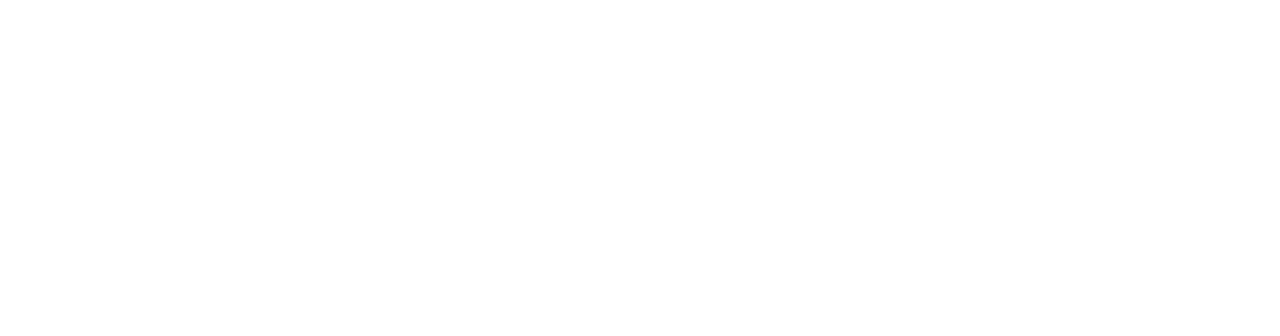
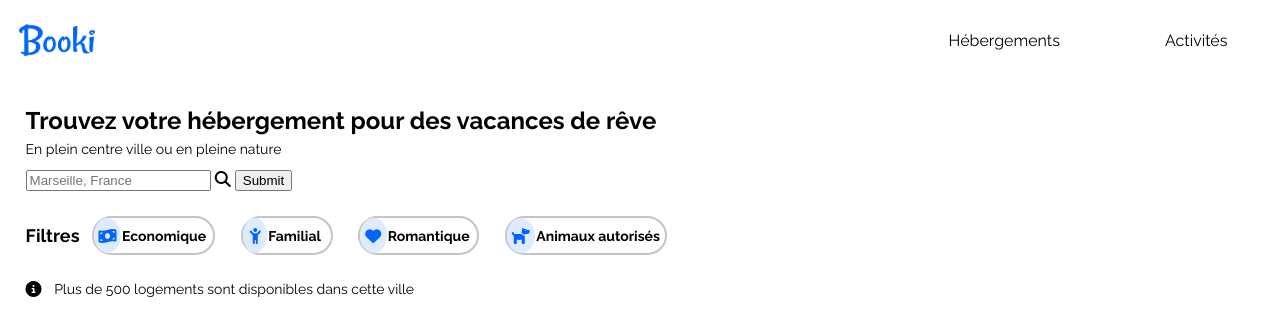
Before and after one commit to Difteria/myBooki01, a plain HTML site: page index.html in a window 1280 px wide. Drawn offline with Linux system fonts and the light colour scheme.

Commit message:
premier ajout du header

```diff
--- a/Styles/styles.css
+++ b/Styles/styles.css
@@ -3,7 +3,127 @@ html{
 }
 body{
     margin: 0;
-    font-family: 'Raleway', sans-serif;
     width: 100%;
     color: black;
+    font-family: 'Raleway', sans-serif;
 }
+header{
+    display: flex;
+    flex-direction: column;
+}
+header .menu_bar{
+    display: flex;
+    flex-direction: row;
+    justify-content: space-between;
+    height: 80px;
+    margin-bottom: 2%;
+}
+header img{
+    width: 120px;
+    height: 50px;
+    align-self: center;
+}
+nav{
+    display: flex;
+    flex-direction: row;
+    justify-content: space-around;
+    width: 30%;
+}
+nav a{
+    text-decoration: none;
+    color: black;
+    display: flex;
+    align-items: center;
+    height: 100%;
+}
+.nav_01{
+    position: relative;
+    height: 100%;
+    padding: 0 5% 0 5%;
+}
+.nav_02{
+    position: relative;
+    height: 100%;
+    padding: 0 5% 0 5%;
+}
+.nav_01:hover a{
+    color: #0065FC;
+}
+.nav_02:hover a{
+    color: #0065FC;
+}
+.nav_01:hover a::before{
+    content: '';
+    position: absolute;
+    left: 0;
+    right: 0;
+    top: 0;
+    height: 3px;
+    width: 100%;
+    background-color: #0065FC;
+}
+.nav_02:hover a::before{
+    content: '';
+    position: absolute;
+    left: 0;
+    right: 0;
+    top: 0;
+    height: 3px;
+    width: 100%;
+    background-color: #0065FC;
+}
+header h1{
+    margin: 0 0 0.5% 2%;
+    font-size: 24px;
+}
+header p{
+    margin: 0 0 0 2%;
+    font-size: 14px;
+}
+form{
+    margin: 1% 0 2% 2%;
+}
+.search_filters{
+    display: flex;
+    flex-direction: row;
+    align-items: center;
+}
+.filter{
+    display: flex;
+    flex-direction: row;
+    justify-content: flex-start;
+    align-items: center;
+    margin: 0 1% 0 1%;
+    border: 2px solid #c4c4c4;
+    border-radius: 20px;
+    box-sizing: border-box;
+}
+.filter span{
+    display: flex;
+    align-items: center;
+    justify-content: center;
+    border-radius: 50%;
+    box-sizing: border-box;
+    height: 35px;
+    width: 35px;
+    color: #0065FC;
+    background-color: #DEEBFF;
+}
+.search_filters h2{
+    margin: 0 0 0 2%;
+    font-size: 18px;
+}
+.filter p{
+    font-weight: 700;
+    width: 100%;
+    margin: 0 1% 0 1%;
+}
+.dispo{
+    display: flex;
+    flex-direction: row;
+    align-items: center;
+    margin: 2% 0 2% 2%;
+}
+.dispo p{
+    margin-left: 1%;
+}
--- a/index.html
+++ b/index.html
@@ -13,7 +13,45 @@
 </head>
 <body>
     <header>
-
+        <div class="menu_bar"> <!-- CSS en flex row en desktop et flex column en mobile -->
+            <img src="../Images/logo/Booki@3x.png" alt="logo booki">
+            <nav> <!-- p::before en desktop, p::after en mobile -->
+                <div class="nav_01">
+                    <a href="#">Hébergements</a>
+                </div>
+                <div class="nav_02">
+                    <a href="#">Activités</a>
+                </div>
+            </nav>
+        </div>
+        <h1>Trouvez votre hébergement pour des vacances de rêve</h1>
+        <p>En plein centre ville ou en pleine nature</p>
+        <form>
+            <!-- Icone pin location - Barre de Recherche input text - Bouton rechercher (Icone loupe en mobile) -->
+            <label>
+                <input type="search" name="city_search" placeholder="Marseille, France">
+            </label>
+            <i class="fa-solid fa-magnifying-glass" id="loupe"></i>
+            <input type="submit">
+        </form>
+        <div class="search_filters"> <!-- CSS en flex row wrap mobile (possible wrap desktop) -->
+            <h2>Filtres</h2>
+            <div class="filter">
+                <span><i class="fa-solid fa-money-bill-wave"></i></span><p>Economique</p>
+            </div>
+            <div class="filter">
+                <span><i class="fa-solid fa-child-reaching"></i></span><p>Familial</p>
+            </div>
+            <div class="filter">
+                <span><i class="fa-solid fa-heart"></i></span><p>Romantique</p>
+            </div>
+            <div class="filter">
+                <span><i class="fa-solid fa-dog"></i></span><p>Animaux autorisés</p>
+            </div>
+        </div>
+        <div class="dispo">
+            <i class="fa-solid fa-circle-info"></i><p>Plus de 500 logements sont disponibles dans cette ville</p>
+        </div>
     </header>
     <main>
         <section>
```
